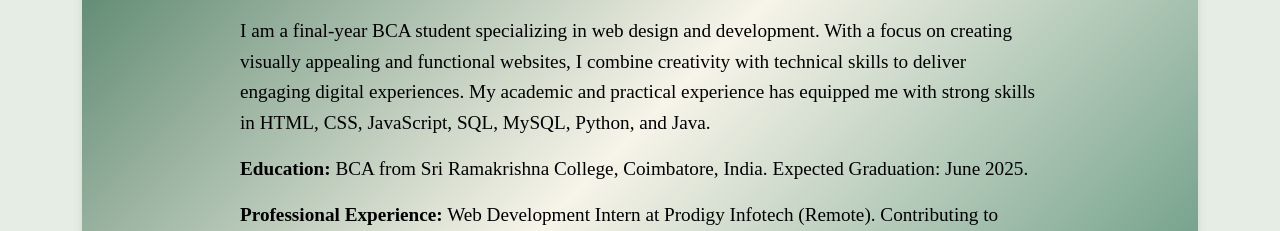
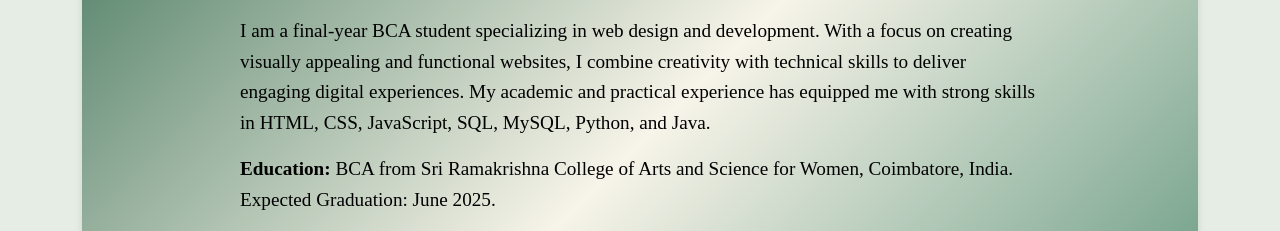
Before and after one commit to mail4nithyashree/PRODIGY_WD_04, a plain HTML site: page Web4/index.html in a window 1280 px wide. Shown: the part 697-928 px from the top of the page. Drawn offline with Linux system fonts and the light colour scheme; files whose address does not match are found by name.

Commit message:
index.html

```diff
--- a/Web4/index.html
+++ b/Web4/index.html
@@ -40,7 +40,7 @@
         <div class="about-main-content">
             <h2 class="section-title">About Me</h2>
             <p class="summary">I am a final-year BCA student specializing in web design and development. With a focus on creating visually appealing and functional websites, I combine creativity with technical skills to deliver engaging digital experiences. My academic and practical experience has equipped me with strong skills in HTML, CSS, JavaScript, SQL, MySQL, Python, and Java.</p>
-            <p class="education"><strong>Education:</strong> BCA from Sri Ramakrishna College, Coimbatore, India. Expected Graduation: June 2025.</p>
+            <p class="education"><strong>Education:</strong> BCA from Sri Ramakrishna College of Arts and Science for Women, Coimbatore, India. Expected Graduation: June 2025.</p>
             <p class="experience"><strong>Professional Experience:</strong> Web Development Intern at Prodigy Infotech (Remote). Contributing to front-end development, collaborating on projects, and enhancing web applications.</p>
             <p class="about-projects"><strong>Academic Projects:</strong> Portfolio Website, Tic-Tac-Toe Game, Stopwatch Website, Weather Website.</p>
             <p style="text-align: end;"><a href="about.html" class="know-more"><b><u>Know More...</u></b></a></p>
```
